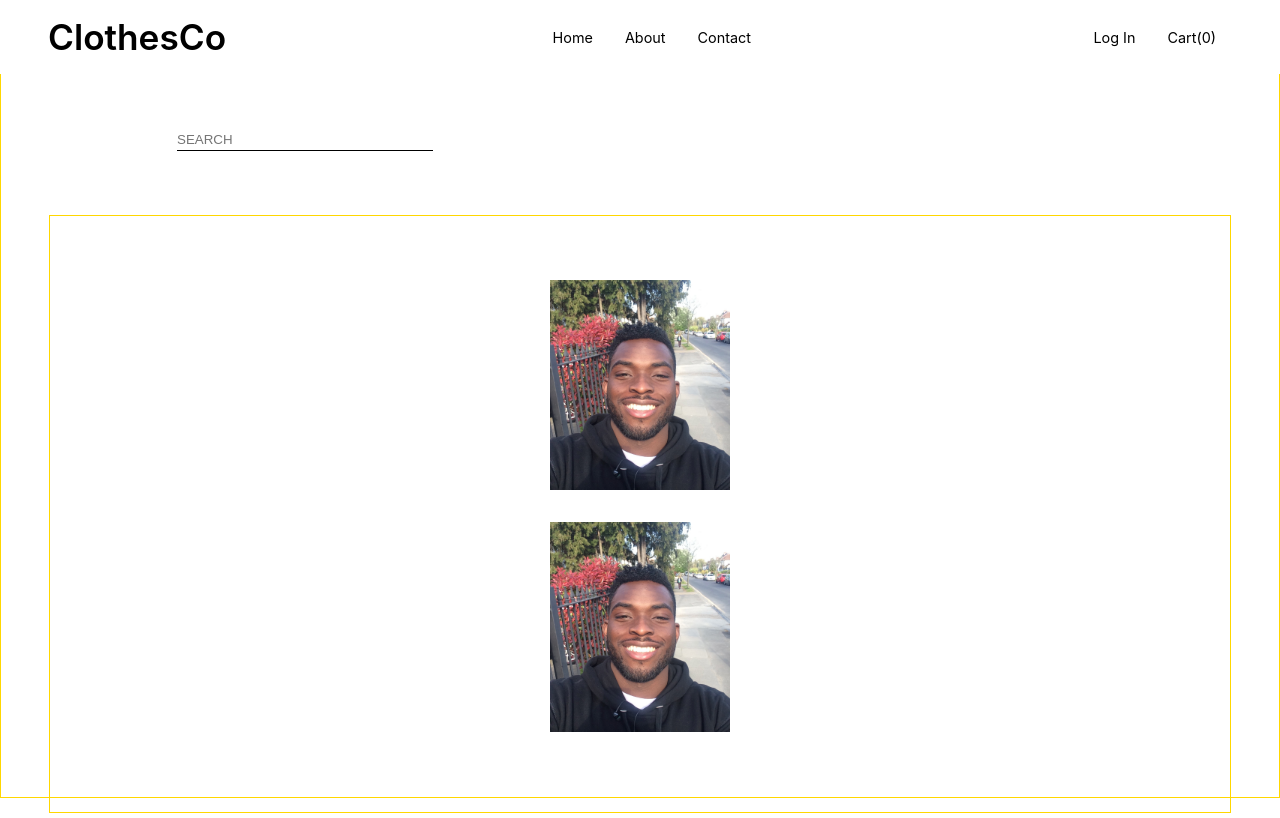
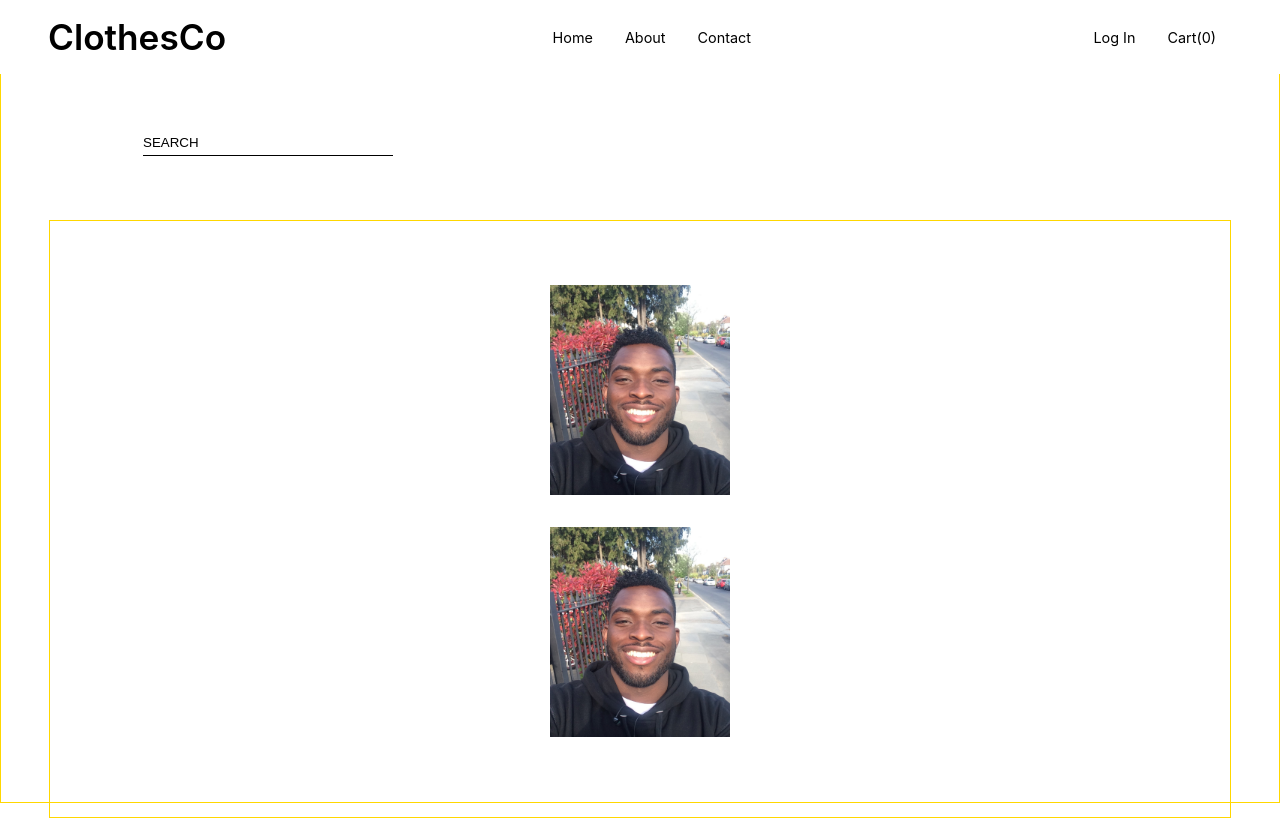
Before and after one commit to YvesFindlay/ecommerce-ui, a React (Create React App) app: page / in a window 1280 px wide. Built offline with nearby package versions, Linux system fonts and the light colour scheme.

Commit message:
changed placeholder color

```diff
--- a/src/components/styles/Search.styled.js
+++ b/src/components/styles/Search.styled.js
@@ -2,14 +2,16 @@ import styled from "styled-components";
 
 export const StyledSearch = styled.input`
   position: relative;
-  z-index: 1;
-  display: block;
-  width: 16rem;
+  width: 15.6rem;
   border: none;
-  padding: 0.2rem 0;
+  padding: 0.35rem 0;
   border-bottom: 1px solid black;
-  margin: 1rem 0 0 10vw;
+  margin: 1rem 0 0 7.35vw;
   outline: none;
+
+  &::placeholder {
+    color: #000;
+  }
 
   // &:after {
   //   position: absolute;
```
